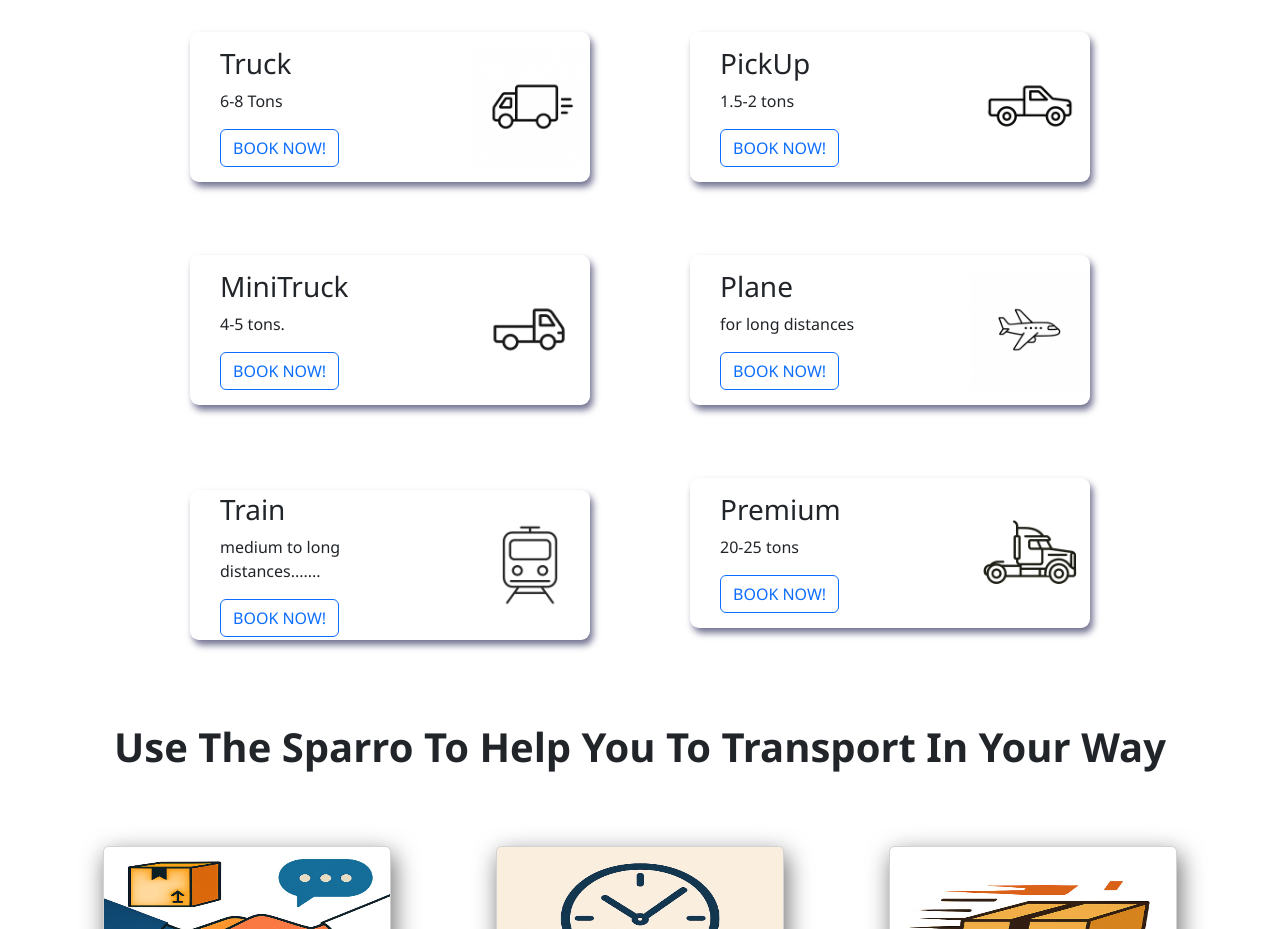
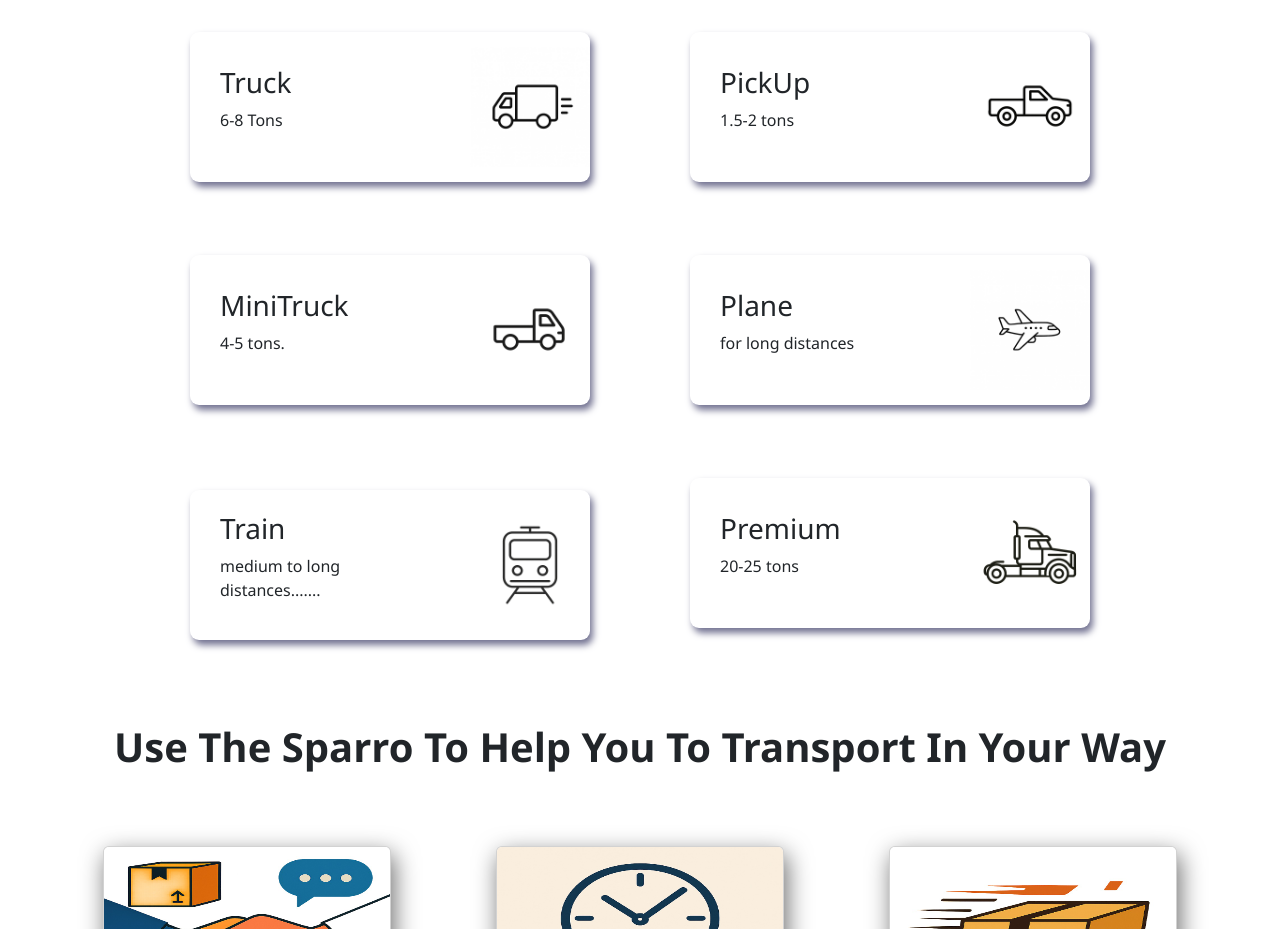
Before and after one commit to CodeCrewSIH/CodeCrew-SIH, a plain HTML site: page Frontend/index.html in a window 1280 px wide. Shown: the part 960-1889 px from the top of the page. Drawn offline with nearby package versions, Linux system fonts and the light colour scheme; some packages are replaced by stand-ins of ours.

Commit message:
remove the buttons from the small cards

```diff
--- a/Frontend/index.html
+++ b/Frontend/index.html
@@ -252,7 +252,7 @@
         <div class="content">
           <h3>Truck</h3>
           <p>6-8 Tons</p>
-          <button type="button" class="btn btn-outline-primary">BOOK NOW!</button>
+
         </div>
         <div class="image">
           <img src="./assets/truck.jpg" alt="Truck">
@@ -262,7 +262,7 @@
         <div class="content">
           <h3>PickUp</h3>
           <p>1.5-2 tons</p>
-          <button type="button" class="btn btn-outline-primary">BOOK NOW!</button>
+
         </div>
         <div class="image">
           <img src="./assets/pickup.jpg" alt="Pickup truck">
@@ -272,7 +272,7 @@
         <div class="content">
           <h3>MiniTruck</h3>
           <p>4-5 tons.</p>
-          <button type="button" class="btn btn-outline-primary">BOOK NOW!</button>
+
         </div>
         <div class="image">
           <img src="./assets/minitruck.jpg" alt="Mini Truck">
@@ -282,7 +282,7 @@
         <div class="content">
           <h3>Plane</h3>
           <p>for long distances</p>
-          <button type="button" class="btn btn-outline-primary">BOOK NOW!</button>
+
         </div>
         <div class="image">
           <img src="./assets/aeroplane.jpg" alt="Aeroplane">
@@ -292,7 +292,7 @@
         <div class="content">
           <h3>Train</h3>
           <p>medium to long distances.......</p>
-          <button type="button" class="btn btn-outline-primary">BOOK NOW!</button>
+
         </div>
         <div class="image">
           <img src="./assets/train.jpg" alt="Train">
@@ -302,7 +302,7 @@
         <div class="content">
           <h3>Premium</h3>
           <p>20-25 tons </p>
-          <button type="button" class="btn btn-outline-primary">BOOK NOW!</button>
+
         </div>
         <div class="image">
           <img src="./assets/premiumtruck.jpg" alt="Premium Truck">
--- a/Frontend/style.css
+++ b/Frontend/style.css
@@ -177,7 +177,11 @@ width: 77%;
     padding: 40px;
 
 }
-
+@media (width <=636px) {
+    .suggestion{
+   padding: 0px;
+}
+}
 
 
 
```
